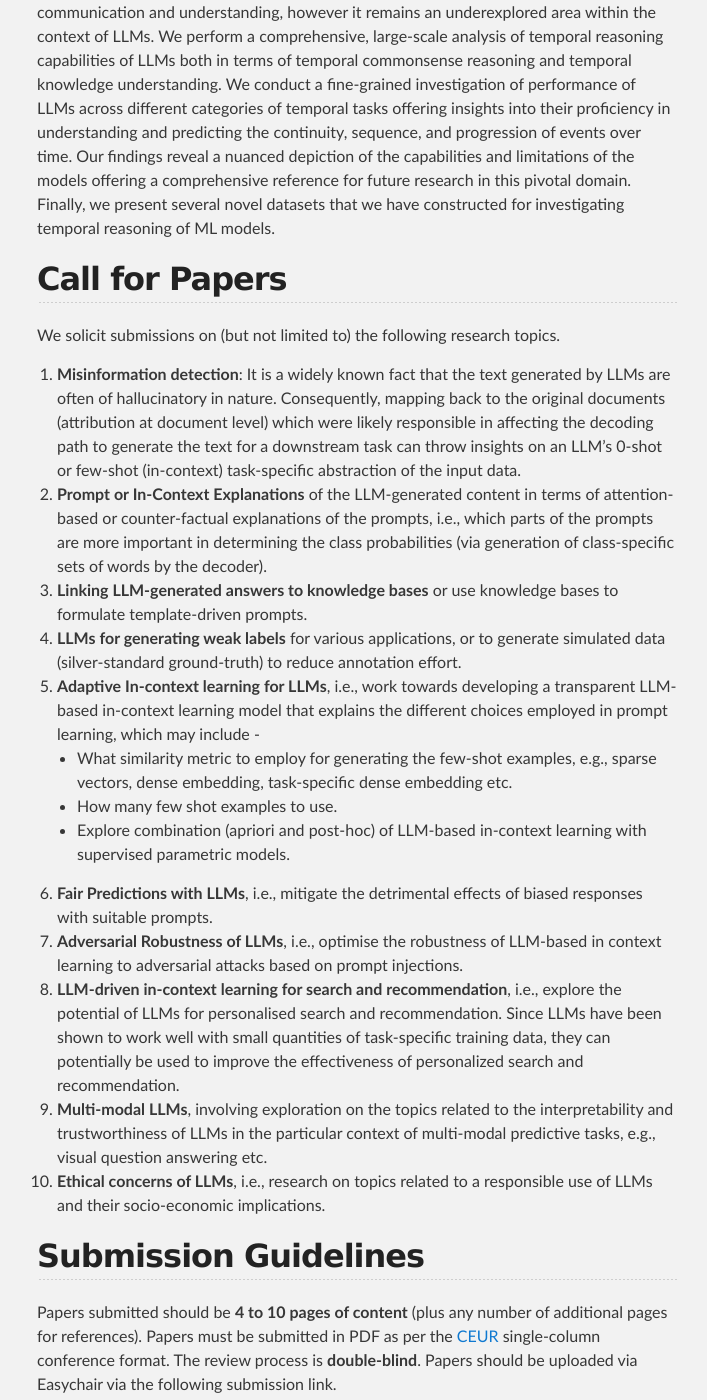
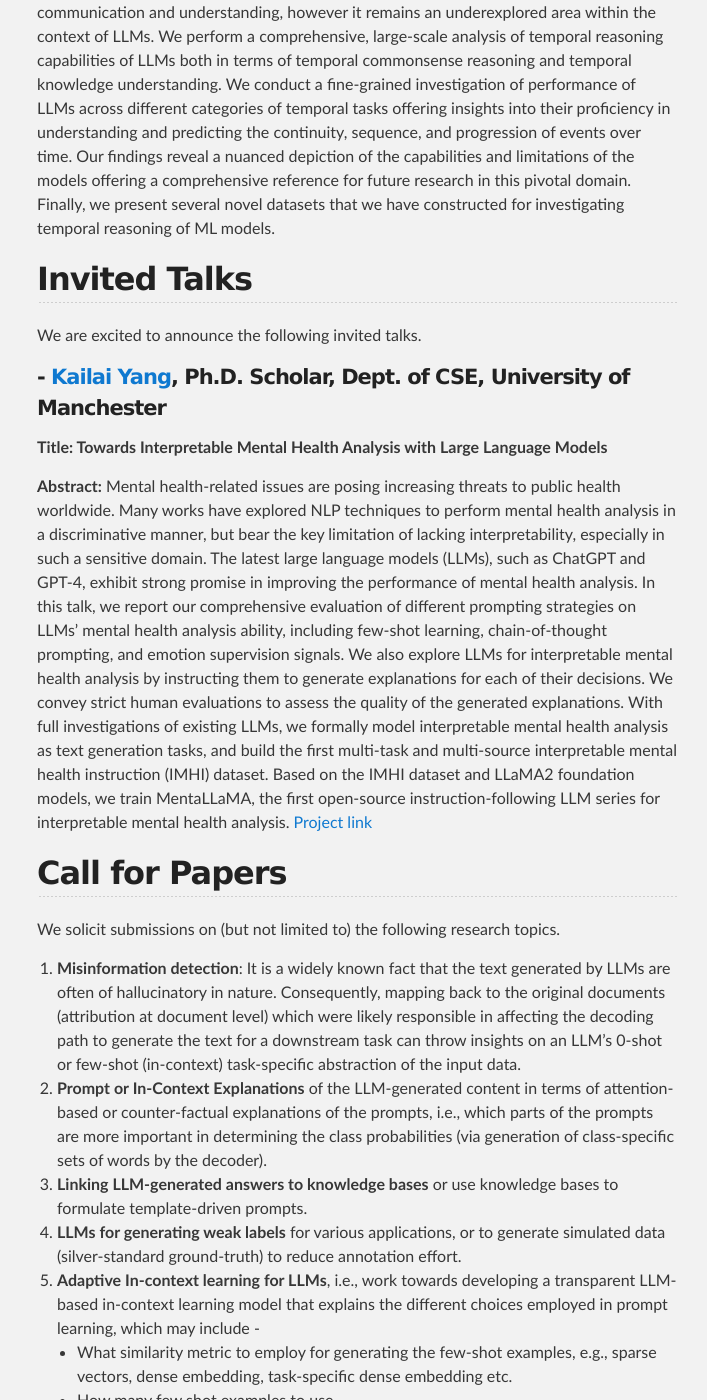
Before and after one commit to gdebasis/llmit, a Jekyll site: the page built from index.md, in a window 1280 px wide and 1400 px high, scrolled down 2001 px. Shown: the whole window, without its empty margins (283-990 px from the left). Built offline with Jekyll 4.4.1, drawn with Linux system fonts in a browser that asks for light colours.

Commit message:
Update index.md

```diff
--- a/index.md
+++ b/index.md
@@ -36,6 +36,16 @@ We are excited to announce the following keynote talks.
 **Title: "Temporal Reasoning Capabilities of Large Language Models"**
 
 **Abstract:** Large language models (LLMs) have recently become quite popular thanks to their excellent performance in many NLP tasks. In this talk, we focus in particular on the temporal reasoning abilities of LLMs. Temporal reasoning is a key aspect of human communication and understanding, however it remains an underexplored area within the context of LLMs. We perform a comprehensive, large-scale analysis of temporal reasoning capabilities of LLMs both in terms of temporal commonsense reasoning and temporal knowledge understanding. We conduct a fine-grained investigation of performance of LLMs across different categories of temporal tasks offering insights into their proficiency in understanding and predicting the continuity, sequence, and progression of events over time. Our findings reveal a nuanced depiction of the capabilities and limitations of the models offering a comprehensive reference for future research in this pivotal domain. Finally, we present several novel datasets that we have constructed for investigating temporal reasoning of ML models.
+
+## Invited Talks
+
+We are excited to announce the following invited talks.
+
+#### - [Kailai Yang](https://stevekgyang.github.io/), Ph.D. Scholar, Dept. of CSE, University of Manchester
+
+**Title: Towards Interpretable Mental Health Analysis with Large Language Models**
+
+**Abstract:** Mental health-related issues are posing increasing threats to public health worldwide.  Many works have explored NLP techniques to perform mental health analysis in a discriminative manner, but bear the key limitation of lacking interpretability, especially in such a sensitive domain. The latest large language models (LLMs), such as ChatGPT and GPT-4, exhibit strong promise in improving the performance of mental health analysis. In this talk, we report our comprehensive evaluation of different prompting strategies on LLMs' mental health analysis ability, including few-shot learning, chain-of-thought prompting, and emotion supervision signals. We also explore LLMs for interpretable mental health analysis by instructing them to generate explanations for each of their decisions. We convey strict human evaluations to assess the quality of the generated explanations. With full investigations of existing LLMs, we formally model interpretable mental health analysis as text generation tasks,  and build the first multi-task and multi-source interpretable mental health instruction (IMHI) dataset. Based on the IMHI dataset and LLaMA2 foundation models, we train MentaLLaMA, the first open-source instruction-following LLM series for interpretable mental health analysis. [Project link](https://github.com/SteveKGYang/MentalLLaMA)
 
 ## Call for Papers
 
```
